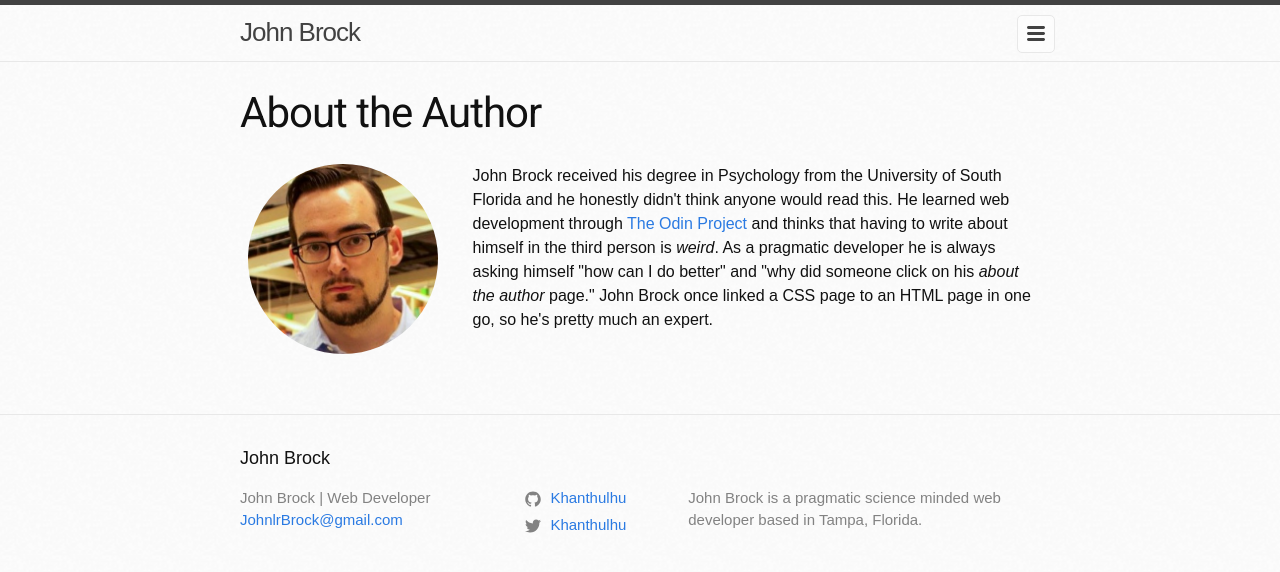
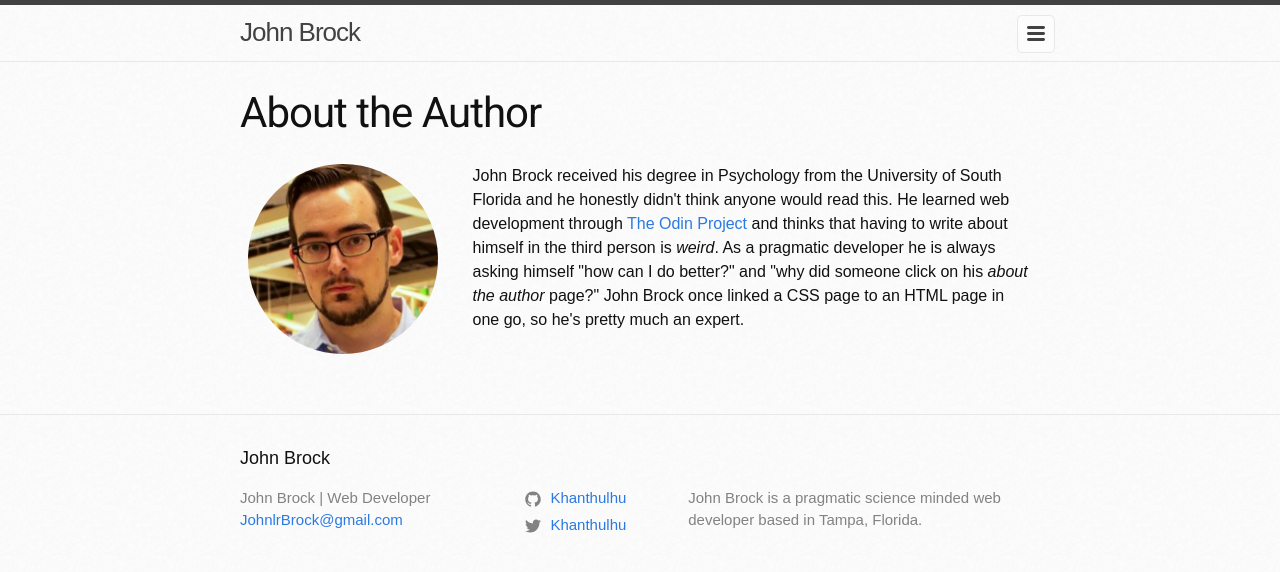
Before and after one commit to JohnLRBrock/JohnBrock, a Jekyll site: the page built from about.md, in a window 1280 px wide. Shown: the top 572 px of the page. Built offline with Jekyll 4.4.1, drawn with Linux system fonts in a browser that asks for light colours; some web fonts are replaced.

Commit message:
added question marks

```diff
--- a/about.md
+++ b/about.md
@@ -5,5 +5,5 @@ permalink: /about/
 ---
 <div class="about-the-author">
   <img src="/assets/john.jpg" alt="Photo of John Brock">
-  <p>John Brock received his degree in Psychology from the University of South Florida and he honestly didn't think anyone would read this. He learned web development through <a href="https://www.theodinproject.com/courses">The Odin Project</a> and thinks that having to write about himself in the third person is <i>weird</i>. As a pragmatic developer he is always asking himself "how can I do better" and "why did someone click on his <i>about the author</i> page." John Brock once linked a CSS page to an HTML page in one go, so he's pretty much an expert.</p>
+  <p>John Brock received his degree in Psychology from the University of South Florida and he honestly didn't think anyone would read this. He learned web development through <a href="https://www.theodinproject.com/courses">The Odin Project</a> and thinks that having to write about himself in the third person is <i>weird</i>. As a pragmatic developer he is always asking himself "how can I do better?" and "why did someone click on his <i>about the author</i> page?" John Brock once linked a CSS page to an HTML page in one go, so he's pretty much an expert.</p>
 </div>
```
